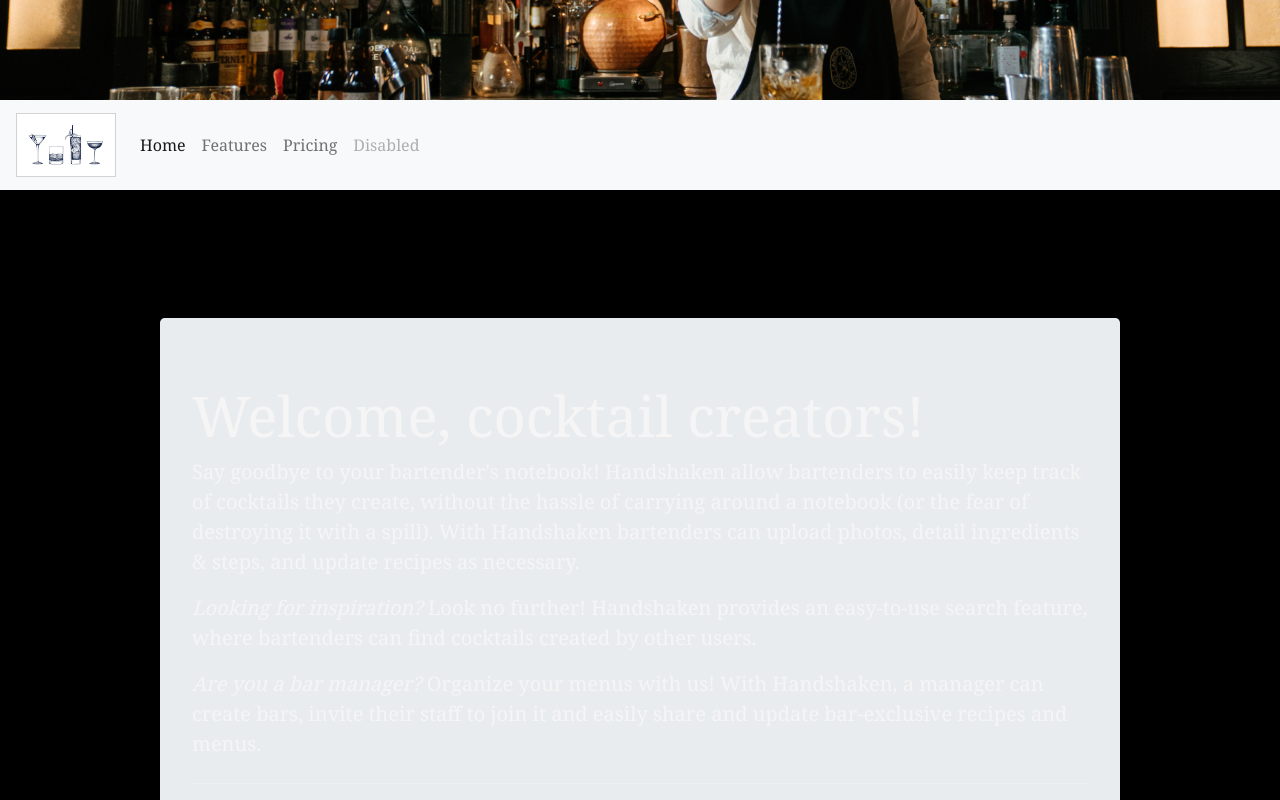
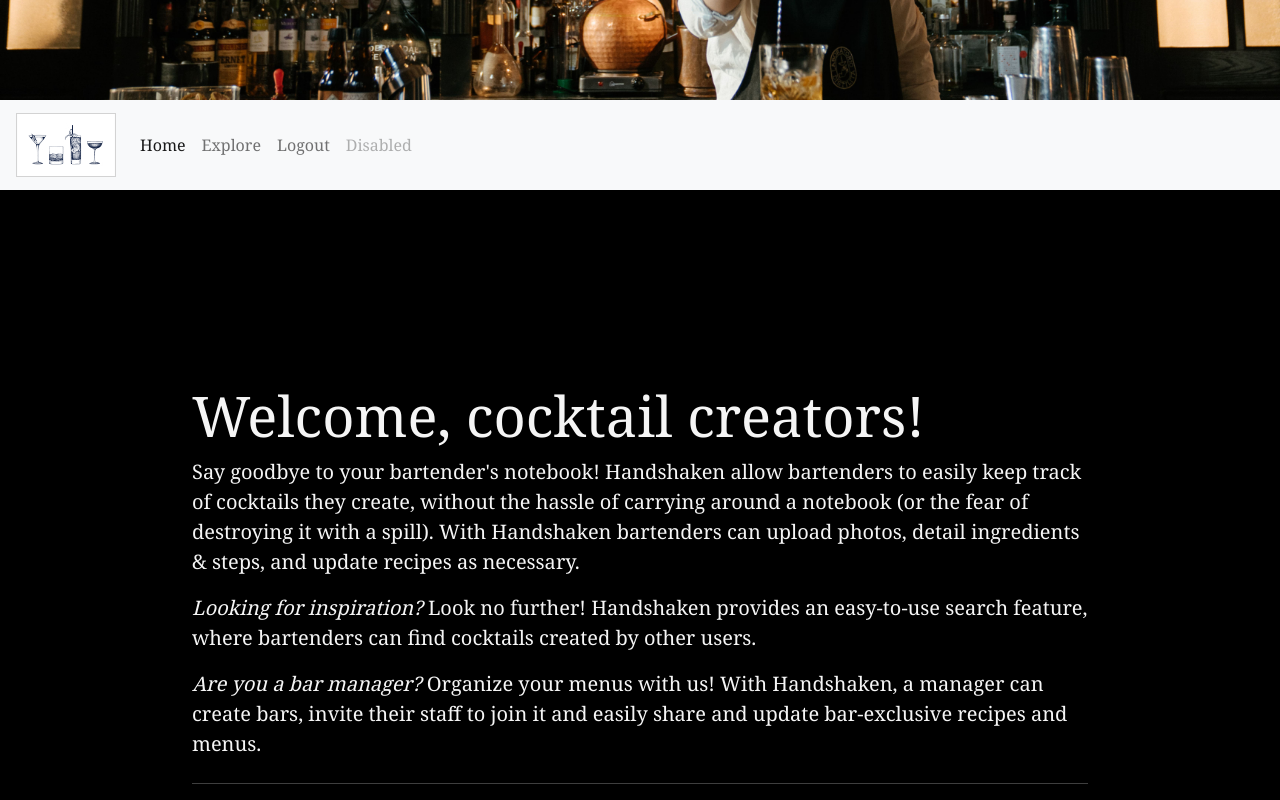
Before and after one commit to katherineyevsukov/cocktails-frontend, a React (Create React App) app in the folder cocktails-ui/: page / in a window 1280 px wide. Shown: the part 540-1340 px from the top of the page. Built offline with nearby package versions, Linux system fonts and the light colour scheme; no server answers.

Commit message:
fixed issue with jumbotron backgrounf color

```diff
--- a/cocktails-ui/src/components/NavBar.js
+++ b/cocktails-ui/src/components/NavBar.js
@@ -27,12 +27,12 @@ function NavBar() {
           </li>
           <li className="nav-item">
             <a className="nav-link" href="#">
-              Features
+              Explore
             </a>
           </li>
           <li className="nav-item">
             <a className="nav-link" href="#">
-              Pricing
+              Logout
             </a>
           </li>
           <li className="nav-item">
--- a/cocktails-ui/src/styles/landing.css
+++ b/cocktails-ui/src/styles/landing.css
@@ -19,7 +19,7 @@
 .jumbotron {
   margin: 10% auto;
   width: 75%;
-  color: whitesmoke;
+  background-color: black;
   font-family: "Noto Serif", serif;
 }
 
--- a/cocktails-ui/src/styles/navBar.css
+++ b/cocktails-ui/src/styles/navBar.css
@@ -6,6 +6,6 @@
     border: 1px solid lightgrey;
 }
 
-.navbar{
+/* .navbar{
     background-color: white;
-}
+} */
```
